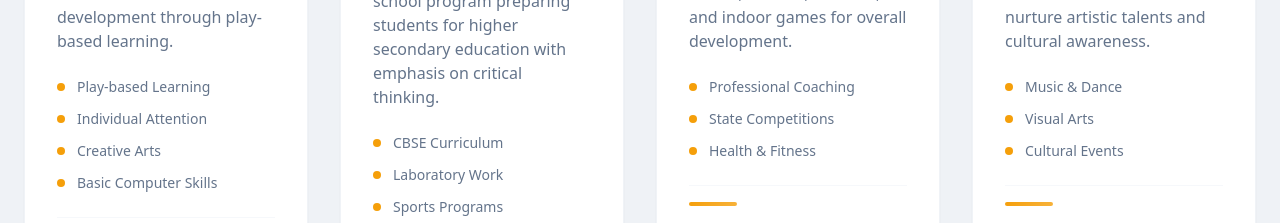
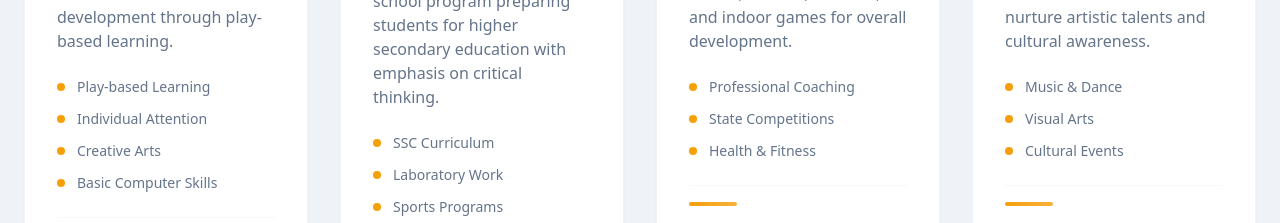
Before and after one commit to aaronF-dev/Jay-Ganesh-, a React (Vite) app: page / in a window 1280 px wide. Shown: the part 2020-2243 px from the top of the page. Built offline with nearby package versions, Linux system fonts and the light colour scheme.

Commit message:
aaron17 committ

```diff
--- a/src/contexts/LanguageContext.tsx
+++ b/src/contexts/LanguageContext.tsx
@@ -52,7 +52,7 @@ const translations = {
     'programs.secondary.title': 'Secondary Education',
     'programs.secondary.desc': 'Comprehensive middle school program preparing students for higher secondary education with emphasis on critical thinking.',
     'programs.secondary.grades': 'Grades 6-10',
-    'programs.secondary.features': 'CBSE Curriculum, Laboratory Work, Sports Programs, Career Guidance',
+    'programs.secondary.features': 'SSC Curriculum, Laboratory Work, Sports Programs, Career Guidance',
     'programs.higher.title': 'Higher Secondary',
     'programs.higher.desc': 'Specialized streams in Science, Commerce, and Arts preparing students for competitive exams and university education.',
     'programs.higher.grades': 'Grades 11-12',
```
